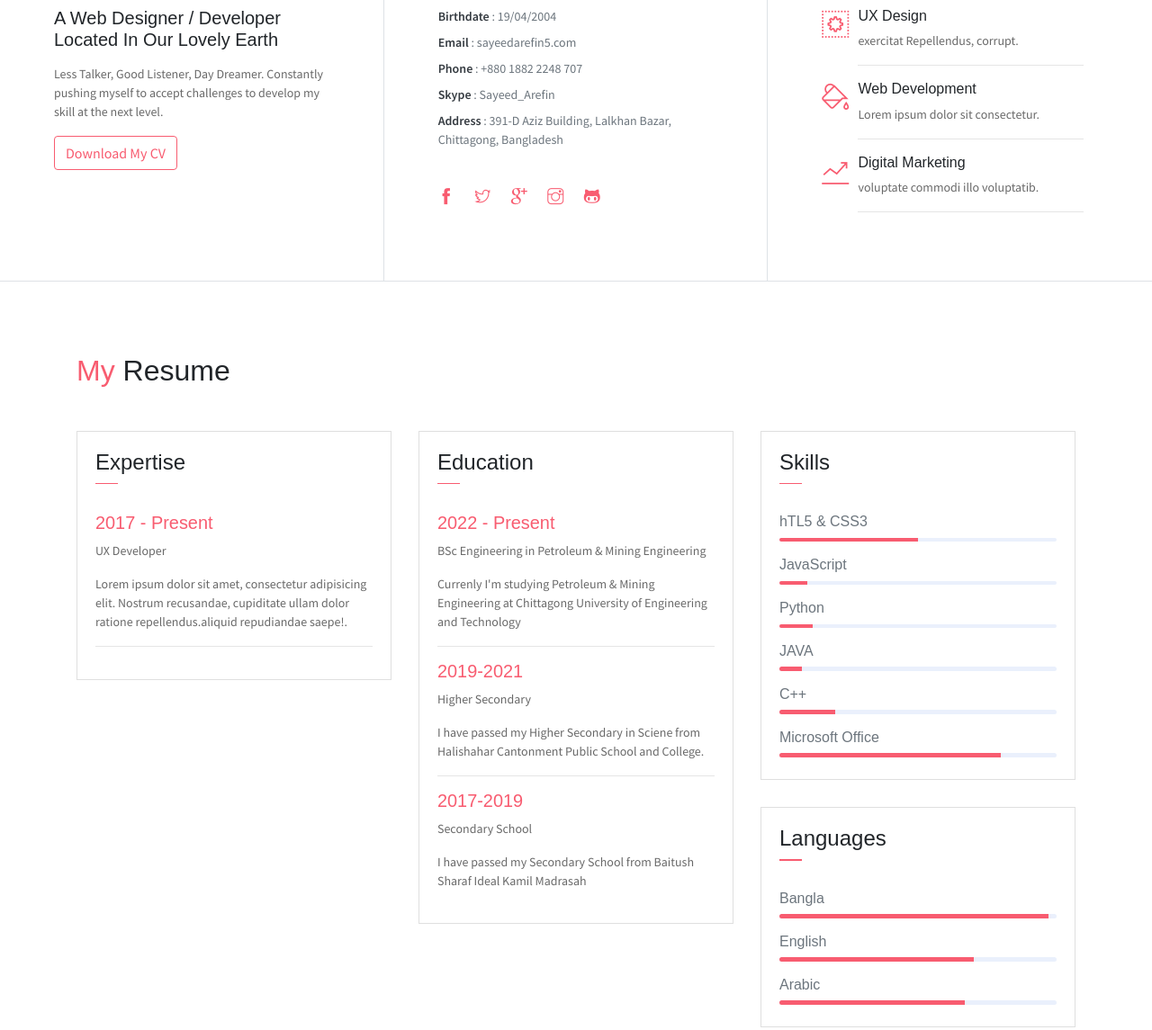
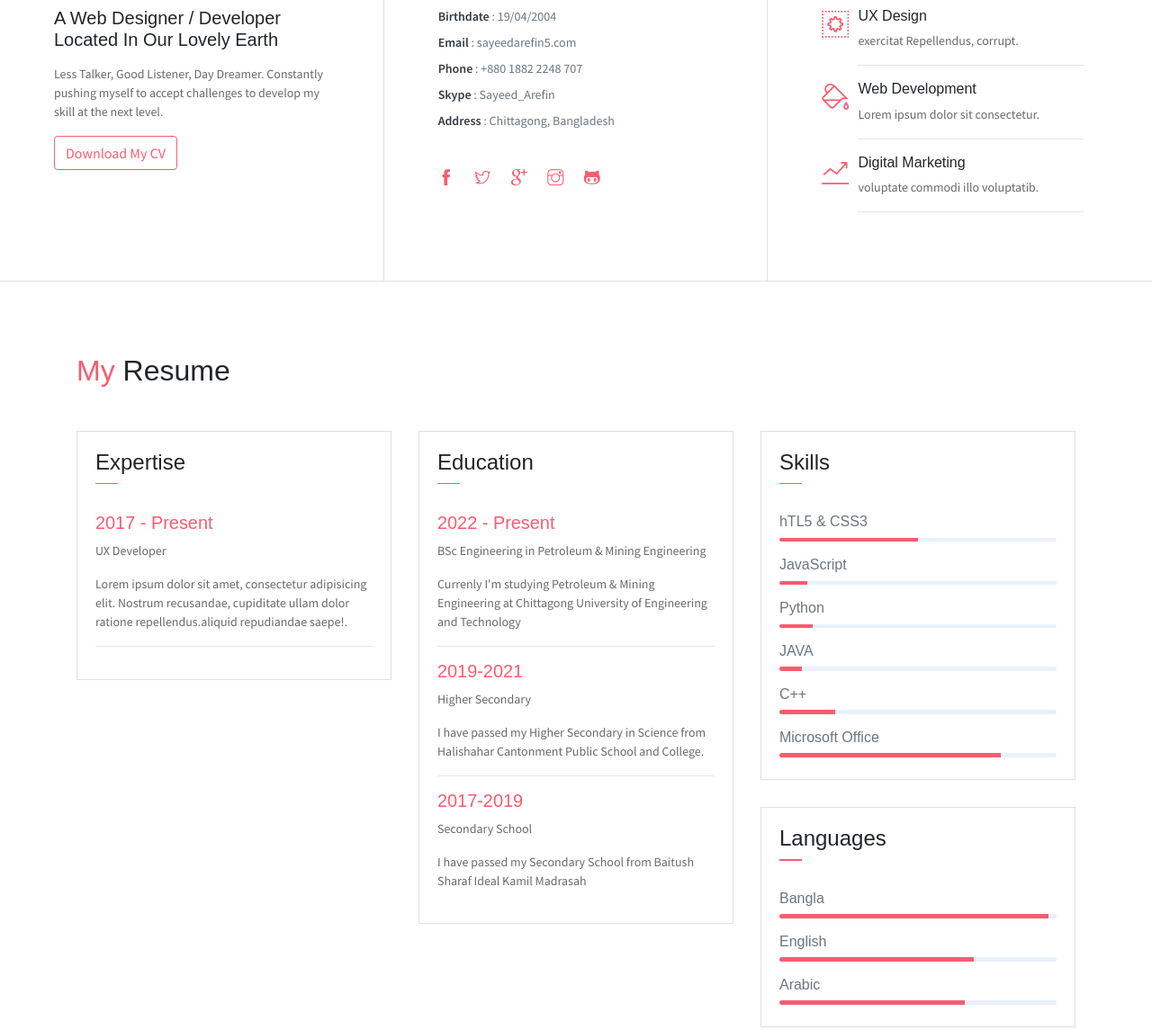
Before and after one commit to sayeedarefin/johndoe, a website: page public_html/index.html in a window 1280 px wide. Shown: the part 860-2005 px from the top of the page at 90% size. Drawn offline with Linux system fonts and the light colour scheme; some packages are replaced by stand-ins of ours; some icons are missing.

Commit message:
Update index.html

```diff
--- a/public_html/index.html
+++ b/public_html/index.html
@@ -89,7 +89,7 @@
                     <li><span>Email</span> : sayeedarefin5.com</li>
                     <li><span>Phone</span> : +880 1882 2248 707</li>
                     <li><span>Skype</span> : Sayeed_Arefin </li>
-                    <li><span>Address</span> :  391-D Aziz Building, Lalkhan Bazar, Chittagong, Bangladesh</li>
+                    <li><span>Address</span> : Chittagong, Bangladesh</li>
                 </ul>
                 <ul class="social-icons pt-3">
                     <li class="social-item"><a class="social-link" href="https://www.facebook.com/profile.php?id=100084037001172" target="_blank"><i class="ti-facebook" aria-hidden="true"></i></a></li>
@@ -167,7 +167,7 @@
                             <hr>
                             <h6 class="title text-danger">2019-2021</h6>
                             <P>Higher Secondary</P>
-                            <P class="subtitle">I have passed my Higher Secondary in Sciene from Halishahar Cantonment Public School and College.</P>
+                            <P class="subtitle">I have passed my Higher Secondary in Science from Halishahar Cantonment Public School and College.</P>
                             <hr>
                             <h6 class="title text-danger">2017-2019</h6>
                             <P>Secondary School</P>
@@ -737,7 +737,7 @@
                                 <i class="ti-map-alt icon-md"></i>
                             </div>
                             <div class="col-10">
-                                <h6 class="d-inline">Address :<br> <span class="text-muted">391-D Aziz Building, Lalkhan Bazar, Chittagong, Bangladesh</span></h6>
+                                <h6 class="d-inline">Address :<br> <span class="text-muted">Chittagong, Bangladesh</span></h6>
                             </div>
                         </div>
                         <div class="row mb-2">
```
